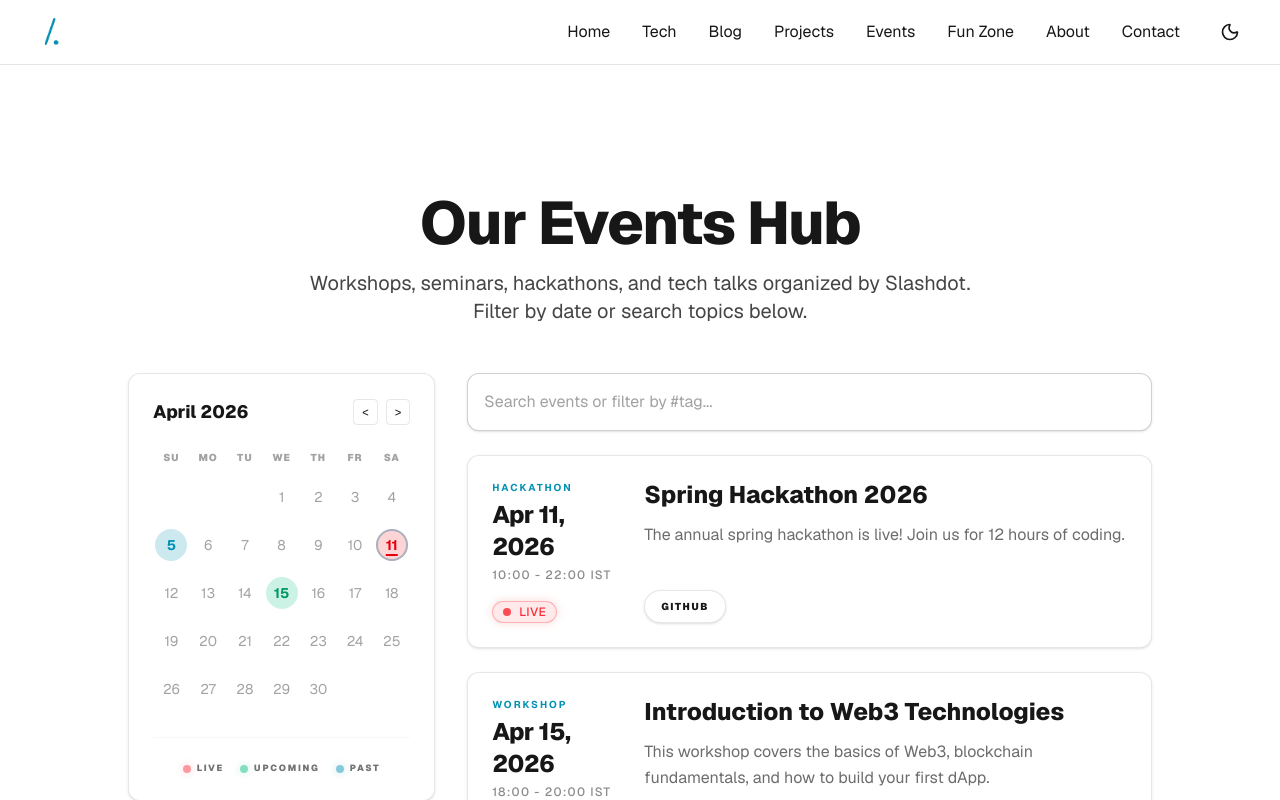
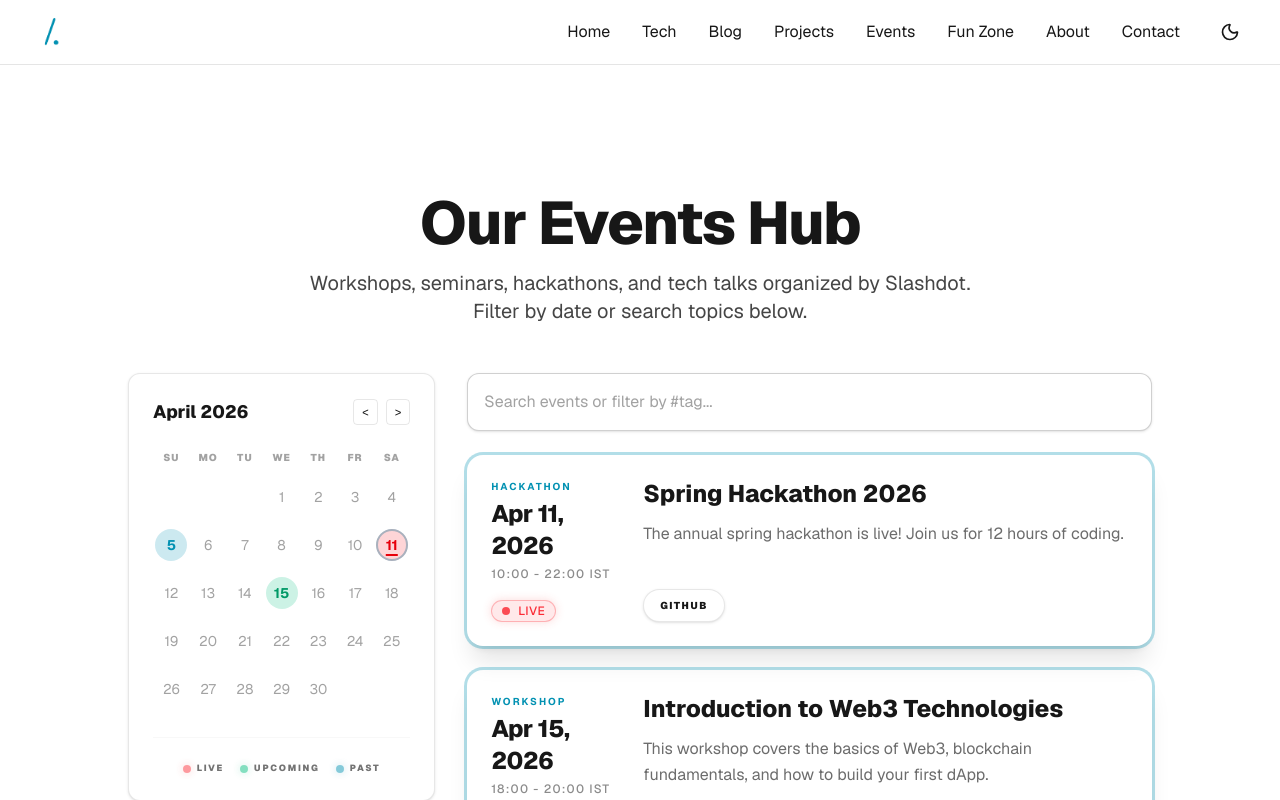
Before and after one commit to anuprovo-debnath/slashdot-website-2026, a Next.js app: page /slashdot-website-2026/events in a window 1280 px wide. Shown: the top 800 px of the page. Built offline with nearby package versions, Linux system fonts and the light colour scheme.

Commit message:
Events card fix

```diff
--- a/src/components/EventCard.tsx
+++ b/src/components/EventCard.tsx
@@ -14,7 +14,7 @@ export function EventCard({ event }: EventCardProps) {
     : date;
 
   return (
-    <div className="flex flex-col md:flex-row bg-background border border-foreground/10 rounded-xl overflow-hidden hover:border-primary/50 transition-colors p-6 group gap-6 w-full relative z-10 hover:-translate-y-1 hover:shadow-lg shadow-sm duration-300">
+    <div className="group relative flex flex-col md:flex-row rounded-2xl bg-[var(--background)] ring-[3px] ring-[var(--color-primary)]/30 shadow-xl transition-all hover:ring-[var(--color-primary)]/80 hover:shadow-[0_0_40px_rgba(2,145,178,0.4)] dark:hover:shadow-[0_0_40px_rgba(2,145,178,0.25)] hover:-translate-y-2 overflow-hidden p-6 gap-6 w-full z-10">
       {/* Absolute link mapping the card to details page */}
       <Link href={`/events/${event.slug}`} className="absolute inset-0 z-[10]" aria-label={`View details for ${title}`} />
 
```
